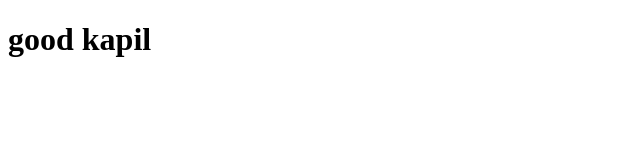
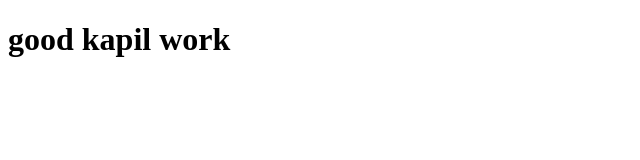
Before and after one commit to KetanChauhan21/React_Course, a plain HTML site: page index.html in a window 1280 px wide. Shown: the whole page, without its empty margins (0-640 px from the left). Drawn offline with Linux system fonts and the light colour scheme.

Commit message:
change innerhtml

```diff
--- a/index.html
+++ b/index.html
@@ -9,7 +9,7 @@
     <div id="root"></div>
     <script>
       const element = document.createElement("h1");
-      element.innerHTML = "good kapil";
+      element.innerHTML = "good kapil work";
       const root = document.getElementById("root");
       root.appendChild(element);
     </script>
```
